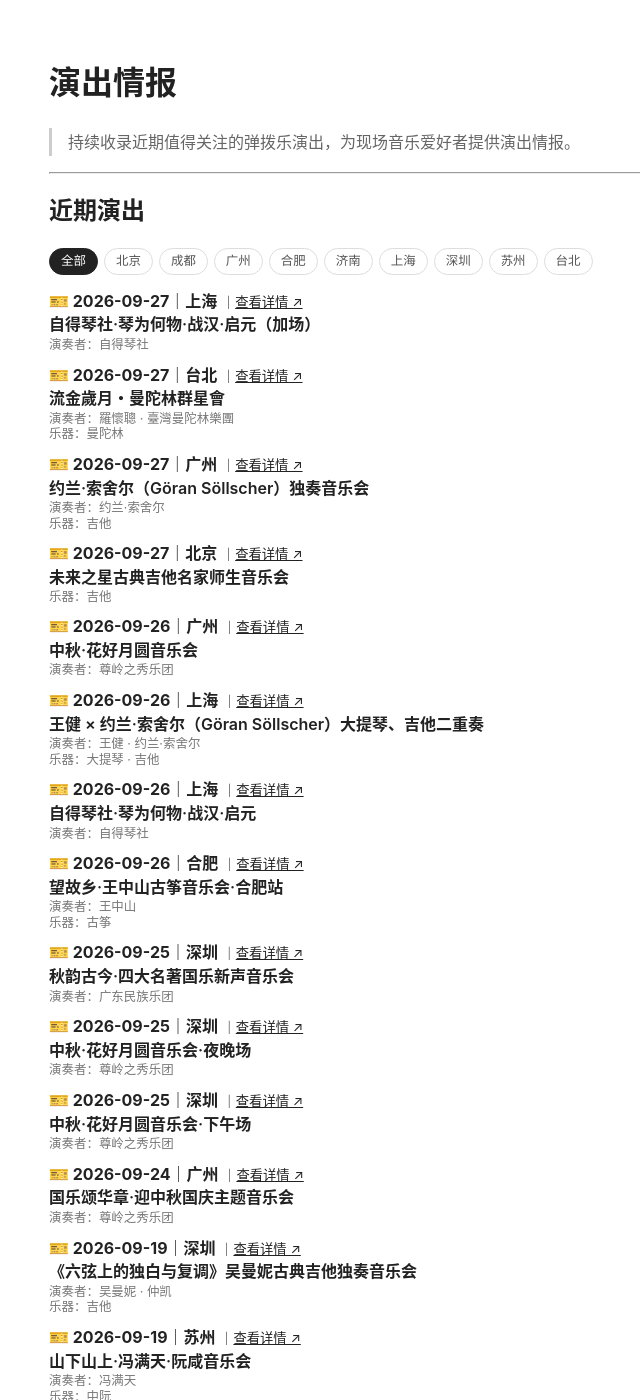
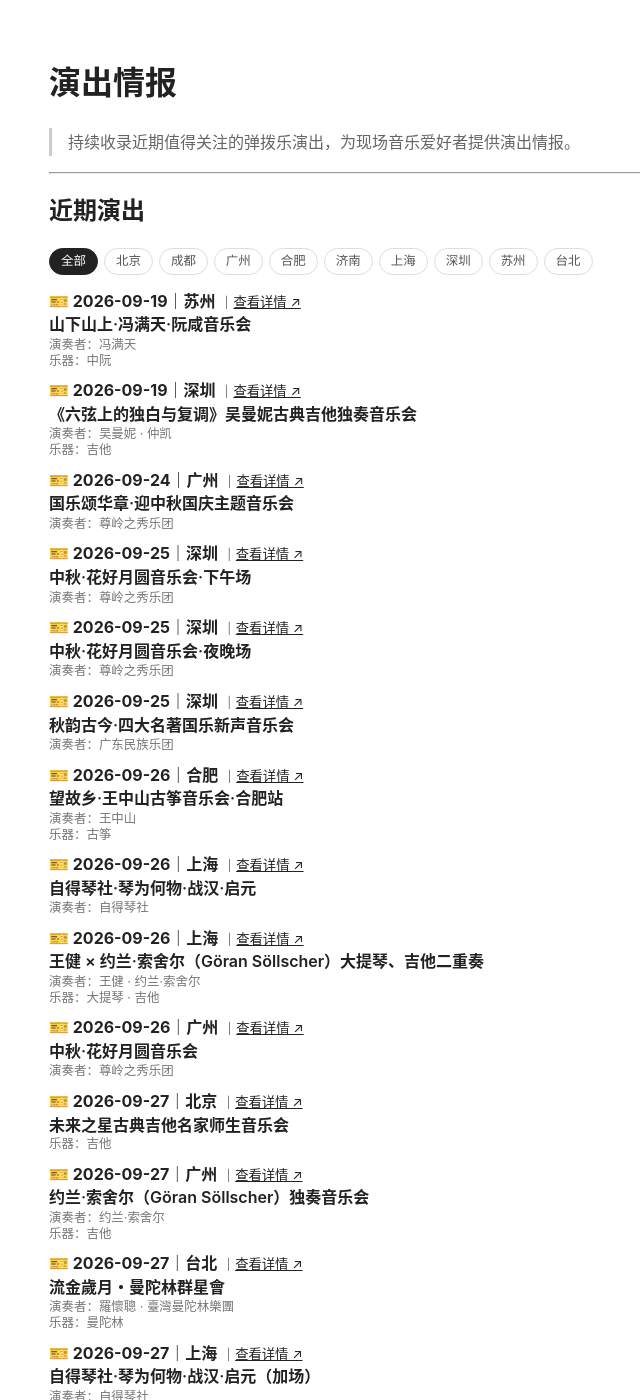
Before and after one commit to KeenKwok/boxianji, a Jekyll site: the page built from attention/index.md, in a window 1280 px wide and 1400 px high. Shown: the whole window, without its empty margins (211-851 px from the left). Built offline with Jekyll 4.4.1, drawn with Linux system fonts in a browser that asks for light colours.

Commit message:
更新 index.md

```diff
--- a/attention/index.md
+++ b/attention/index.md
@@ -43,7 +43,7 @@ title: 演出情报
 
 <div id="upcoming-events">
 
-{% assign upcoming_events = site.data.attention | sort: "date" | reverse %}
+{% assign upcoming_events = site.data.attention | sort: "date" %}
 
 {% for event in upcoming_events %}
 
```
